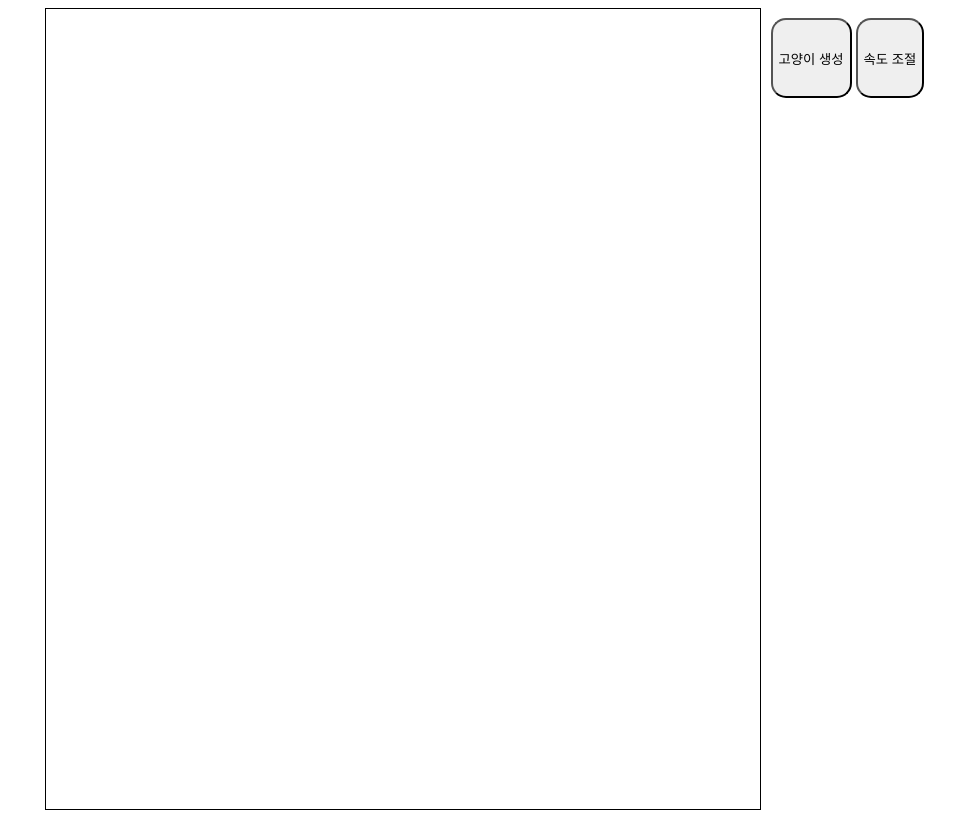
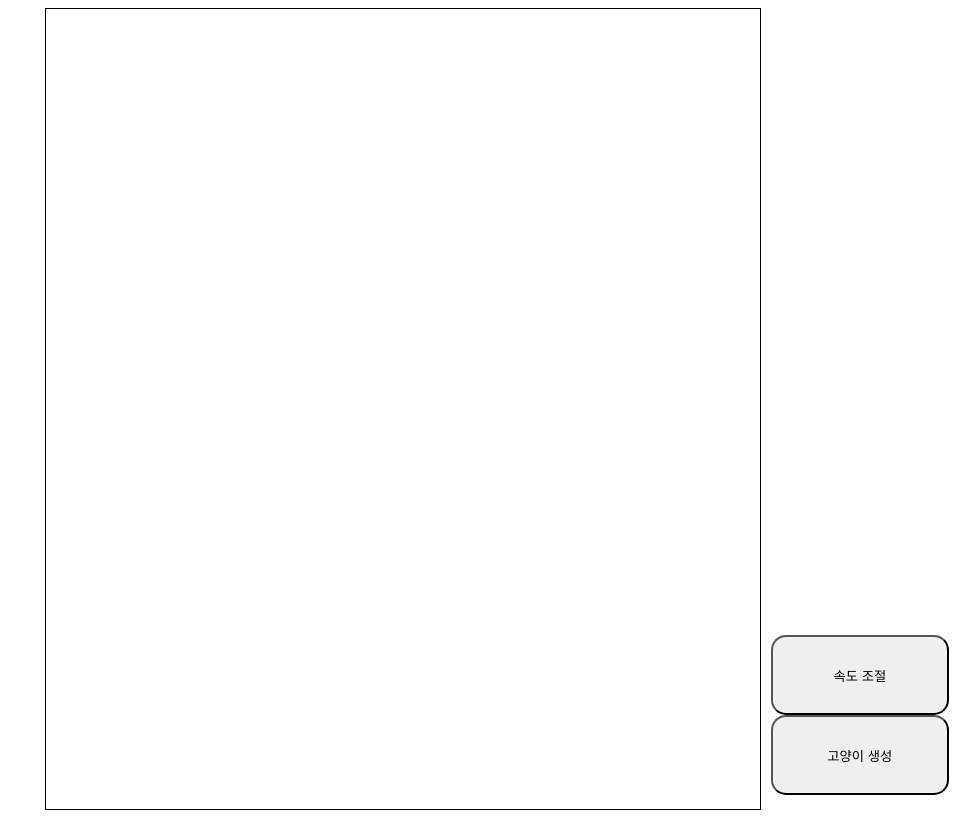
Before and after one commit to KDT-IaaS-Class-One-Group/Cat-Toy, a website: page public/index.html in a window 1280 px wide. Shown: the whole page, without its empty margins (313-1280 px from the left). Drawn offline with Linux system fonts and the light colour scheme.

Commit message:
createCatButton 여백 추가 및 플렉스 설정

```diff
--- a/public/style.css
+++ b/public/style.css
@@ -13,6 +13,9 @@
   #right-container {
     width: 200px;
     padding: 10px;
+    /* flex set */
+    display: flex;
+    flex-direction: column-reverse;
   }
   .cat {
     position: absolute;
@@ -27,6 +30,6 @@
     border-radius: 15px;
     height: 80px;
   }
-  .margin-bottom-5 {
+  #createCatButton {
     margin-bottom: 5px;
   }
```
